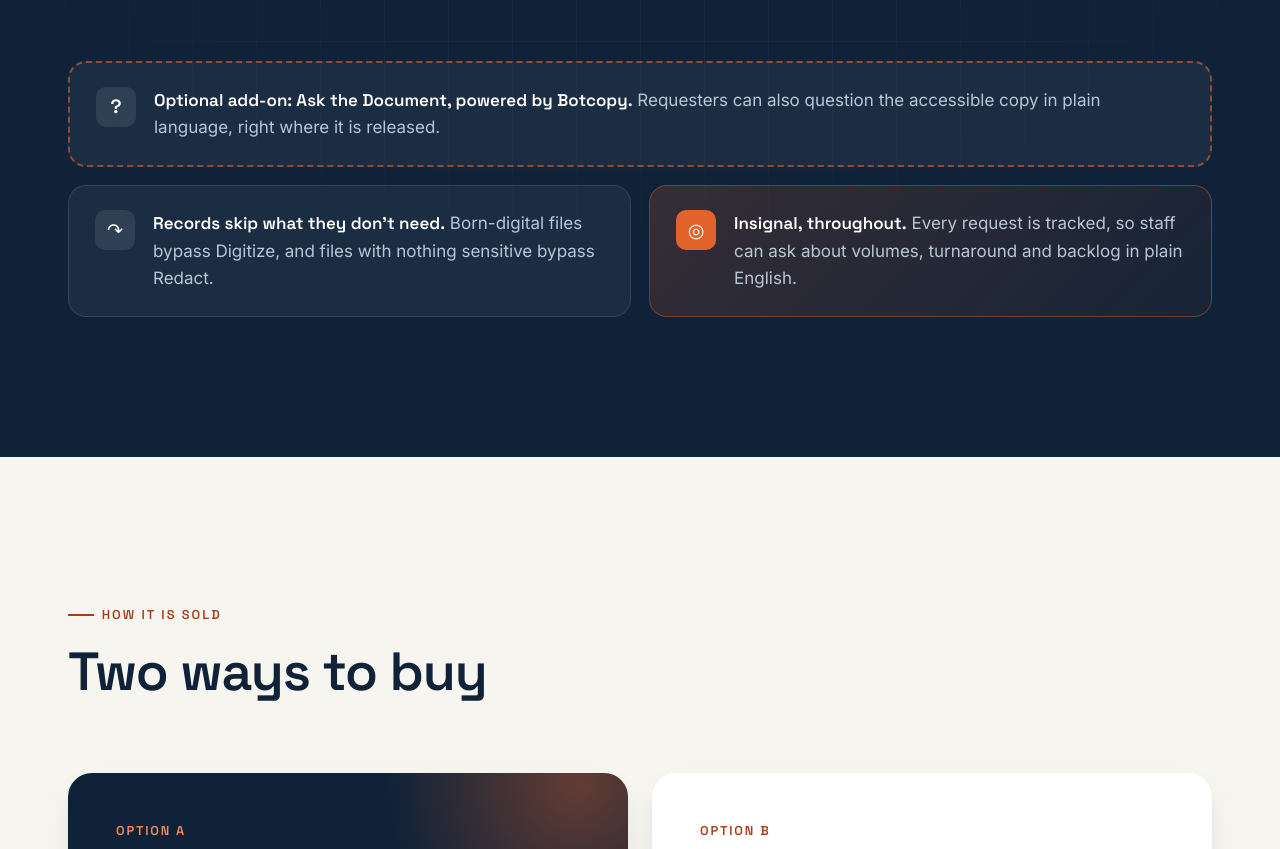
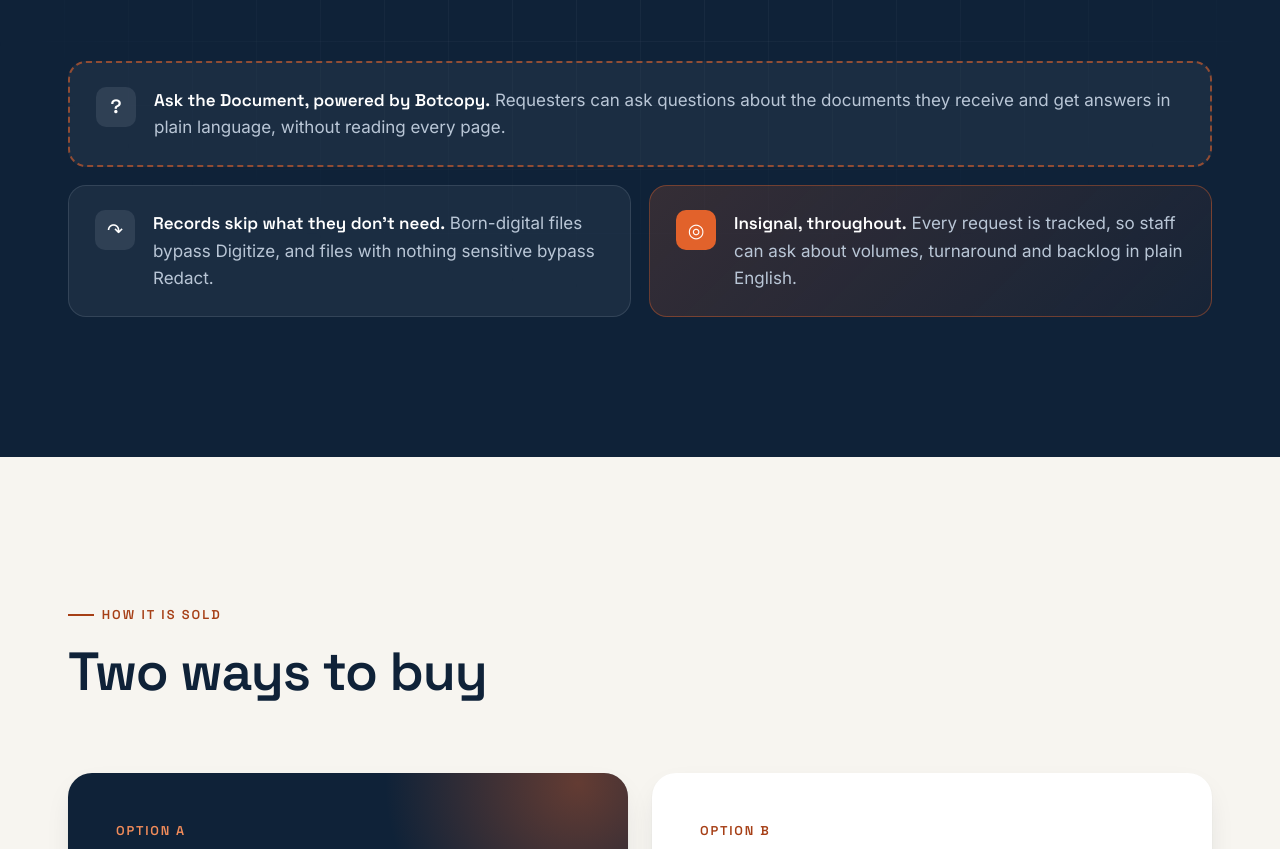
Before and after one commit to peterjunsworth/anacomp, a plain HTML site: page index.html in a window 1280 px wide. Shown: the part 3883-4732 px from the top of the page. Drawn offline with Linux system fonts and the light colour scheme.

Commit message:
Reword Ask the Document journey card
Co-Authored-By: Claude Opus 5.5 <noreply@anthropic.com>

```diff
--- a/index.html
+++ b/index.html
@@ -154,7 +154,7 @@
 
     <div class="note note--addon reveal">
       <span class="note__icon" aria-hidden="true">?</span>
-      <p><strong>Optional add-on: Ask the Document, powered by Botcopy.</strong> Requesters can also question the accessible copy in plain language, right where it is released.</p>
+      <p><strong>Ask the Document, powered by Botcopy.</strong> Requesters can ask questions about the documents they receive and get answers in plain language, without reading every page.</p>
     </div>
 
     <div class="journey__notes">
```
